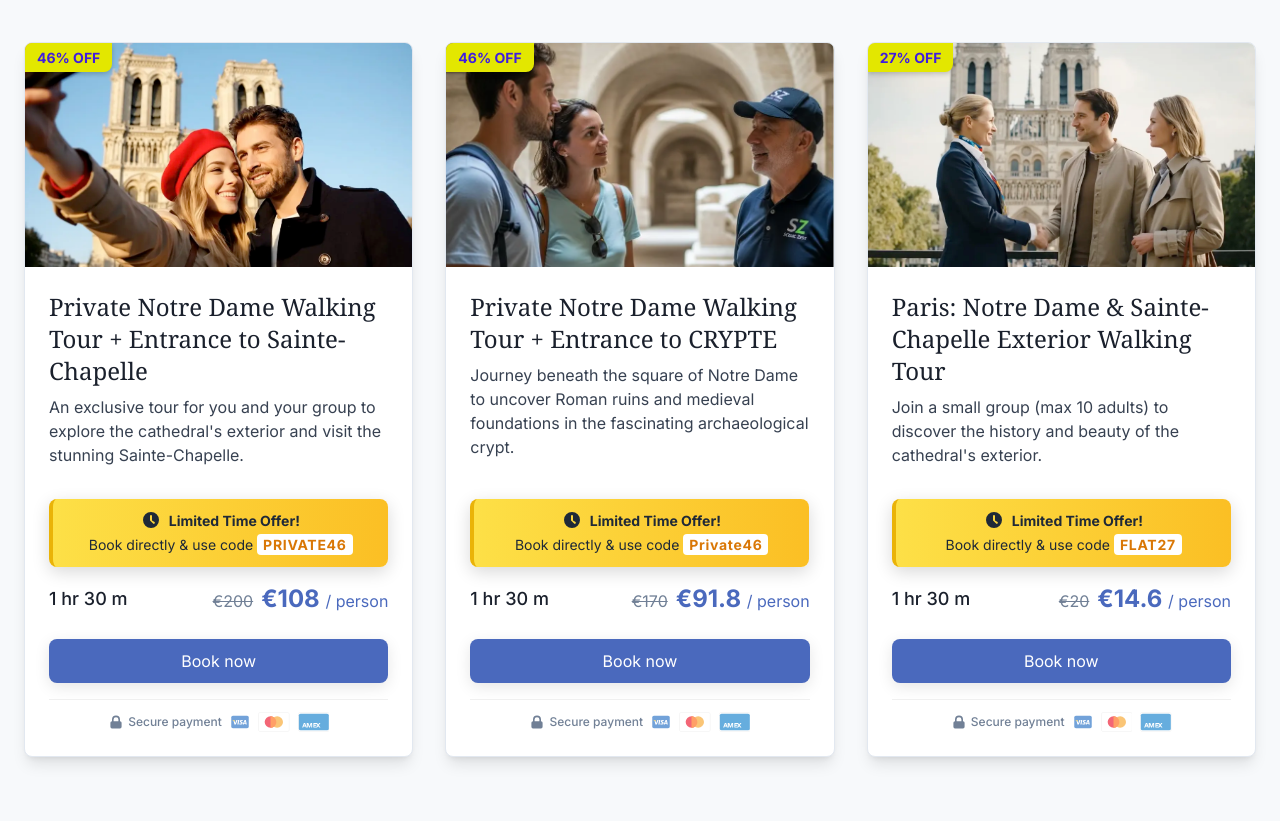
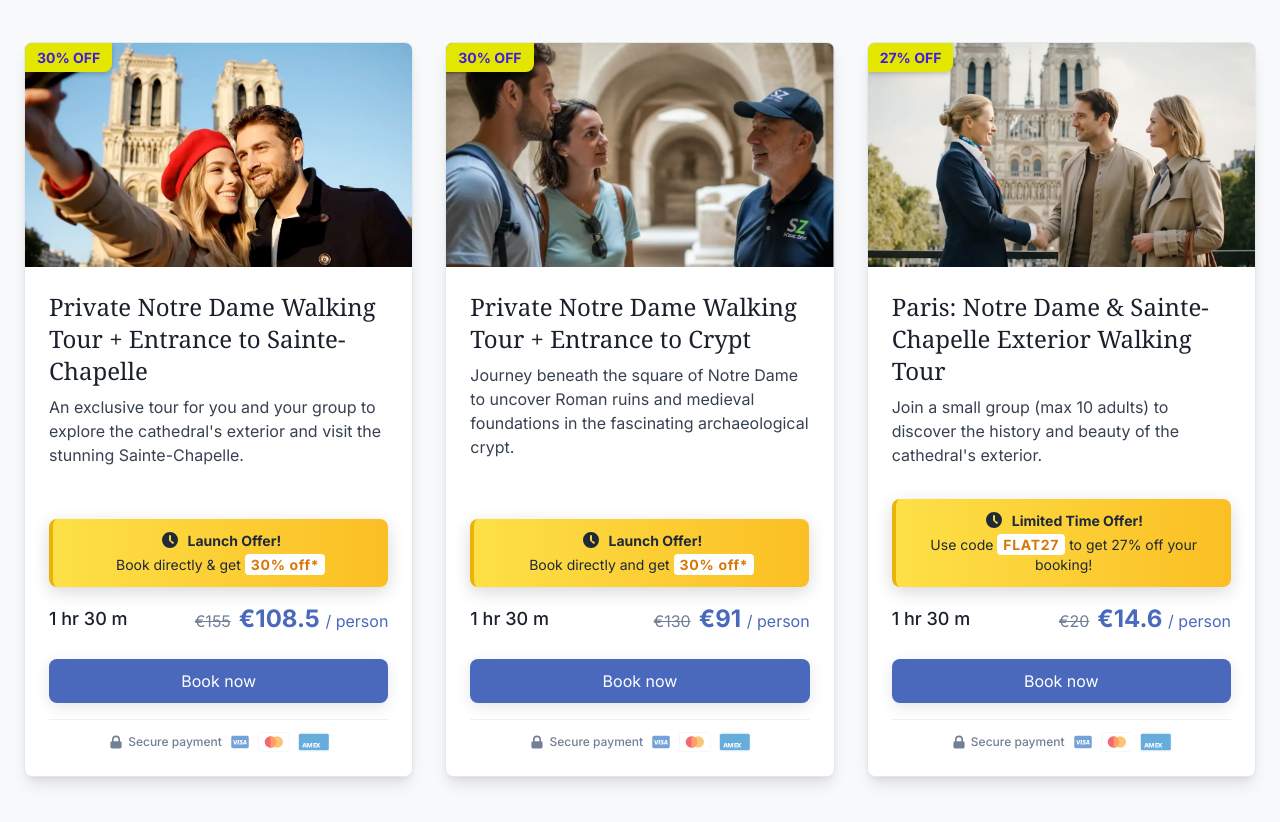
Before and after one commit to ShabrezNoorani/guidedtour, a plain HTML site: page index.html in a window 1280 px wide. Shown: the part 742-1564 px from the top of the page. Drawn offline with nearby package versions, Linux system fonts and the light colour scheme; a script that the page names is missing.

Commit message:
update 23072025;2027

```diff
--- a/assets/js/main.js
+++ b/assets/js/main.js
@@ -94,6 +94,8 @@ document.addEventListener('DOMContentLoaded', () => {
             private: {
                 title: 'Private Sainte-Chapelle Tour Information & Consent',
                 points: [
+                    '<strong>* Promotion</strong> only applies to selected days and times. Please check the booking page for availability.',
+                    '<strong>Promo Code</strong> Kindly use promo code at checkout to avail the discount(if applicable).',
                     '<strong>Exclusive Experience:</strong> This is a private walking tour reserved for your group only. The pace is set by you, ensuring a personal and flexible experience.',
                     '<strong>Sainte-Chapelle Entry:</strong> Your tour includes a pre-booked, timed-entry ticket to Sainte-Chapelle. Your guide will provide a full explanation outside but will not accompany you inside, allowing you to explore its beauty at your own leisure.',
                     '<strong>Walking Requirement:</strong> Participants should be in good health and comfortable walking and standing for the full duration of the tour (approx. 1.5 hours).',
@@ -106,6 +108,8 @@ document.addEventListener('DOMContentLoaded', () => {
             'private-crypt': {
                 title: 'Private Crypt Tour Information & Consent',
                 points: [
+                    '<strong>* Promotion</strong> only applies to selected days and times. Please check the booking page for availability.',
+                    '<strong>Promo Code</strong> Kindly use promo code at checkout to avail the discount(if applicable).',
                     '<strong>Exclusive Experience:</strong> This is a private walking tour reserved for your group only. The pace is set by you, ensuring a personal and flexible experience.',
                     '<strong>Archaeological Crypt Entry:</strong> Your tour includes a pre-booked ticket to the Archaeological Crypt beneath the Notre Dame square. Your guide will explain its history from the outside before you enter to explore at your own pace.',
                     '<strong>Walking Requirement:</strong> Participants should be in good health and comfortable walking and standing for the full duration of the tour (approx. 1.5 hours).',
@@ -118,6 +122,8 @@ document.addEventListener('DOMContentLoaded', () => {
             group: {
                 title: 'Group Tour Information & Consent',
                 points: [
+                '<strong>* Promotion</strong> only applies to selected days and times. Please check the booking page for availability.',
+                '<strong>Promo Code</strong> Kindly use promo code at checkout to avail the discount(if applicable).',
                 '<strong>Small-Group Tour:</strong> This is a walking tour with a small group of up to 10 travelers. Your guide will set a moderate and comfortable pace for everyone.',
                 '<strong>Health & Fitness:</strong> Participants should be in good health and able to walk and stand for the full 1.5-hour duration of the tour.',
                 '<strong>Direct Booking Discount:</strong> The promotional price is available exclusively for bookings made on our website using the advertised promo code at checkout.',
--- a/index.html
+++ b/index.html
@@ -233,8 +233,8 @@
             <div class="container mx-auto px-6">
                 <h2 class="text-3xl md:text-4xl font-serif text-center mb-12">Our Guided Tours</h2>
                 <div class="grid md:grid-cols-2 lg:grid-cols-3 gap-8">
-                    <div class="card rounded-lg overflow-hidden shadow-lg tour-card relative" data-original-price="200"
-                        data-discount-euros="92">
+                    <div class="card rounded-lg overflow-hidden shadow-lg tour-card relative" data-original-price="155"
+                        data-discount-euros="46.50">
                         <div class="discount-banner hidden"></div>
                         <img src="assets/img/private.webp"
                             onerror="this.onerror=null;this.src='https://placehold.co/600x400/a0522d/FFFFFF?text=Private+NC+SC';"
@@ -254,10 +254,10 @@
                                                 d="M10 18a8 8 0 100-16 8 8 0 000 16zm1-12a1 1 0 10-2 0v4a1 1 0 00.293.707l2.828 2.829a1 1 0 101.414-1.414L11 10.586V6z"
                                                 clip-rule="evenodd" />
                                         </svg>
-                                        <strong>Limited Time Offer!</strong>
+                                        <strong>Launch Offer!</strong>
                                     </p>
-                                    <p class="text-center text-sm mt-1">Book directly & use code <strong
-                                            class="bg-white px-1.5 py-0.5 rounded text-amber-600 tracking-wider">PRIVATE46</strong>
+                                    <p class="text-center text-sm mt-1">Book directly & get <strong
+                                            class="bg-white px-1.5 py-0.5 rounded text-amber-600 tracking-wider">30% off*</strong>
                                     </p>
                                 </div>
                             </div>
@@ -331,8 +331,8 @@
                         </div>
                     </div>
 
-                    <div class="card rounded-lg overflow-hidden shadow-lg tour-card relative" data-original-price="170"
-                        data-discount-euros="78.20">
+                    <div class="card rounded-lg overflow-hidden shadow-lg tour-card relative" data-original-price="130"
+                        data-discount-euros="39">
                         <div class="discount-banner hidden"></div>
                         <img src="assets/img/crypt.webp"
                             onerror="this.onerror=null;this.src='https://placehold.co/600x400/a0522d/FFFFFF?text=Tour+Image';"
@@ -340,7 +340,7 @@
                         <div class="p-6 card-content">
                             <div class="card-body flex flex-col">
                                 <h3 class="text-2xl font-serif mb-2">Private Notre Dame Walking Tour + Entrance to
-                                    CRYPTE</h3>
+                                    Crypt</h3>
                                 <p class="text-gray-700 mb-4 flex-grow">Journey beneath the square of Notre Dame to
                                     uncover Roman ruins and medieval foundations in the fascinating archaeological
                                     crypt.</p>
@@ -353,17 +353,17 @@
                                                 d="M10 18a8 8 0 100-16 8 8 0 000 16zm1-12a1 1 0 10-2 0v4a1 1 0 00.293.707l2.828 2.829a1 1 0 101.414-1.414L11 10.586V6z"
                                                 clip-rule="evenodd" />
                                         </svg>
-                                        <strong>Limited Time Offer!</strong>
+                                        <strong>Launch Offer!</strong>
                                     </p>
-                                    <p class="text-center text-sm mt-1">Book directly & use code <strong
-                                            class="bg-white px-1.5 py-0.5 rounded text-amber-600 tracking-wider">Private46</strong>
+                                    <p class="text-center text-sm mt-1">Book directly and get  <strong
+                                            class="bg-white px-1.5 py-0.5 rounded text-amber-600 tracking-wider">30% off*</strong>
                                     </p>
                                 </div>
                             </div>
                             <div class="flex justify-between items-center mb-6 mt-auto">
                                 <span class="text-lg font-medium">1 hr 30 m</span>
                                 <div class="price-display text-right">
-                                    <span class="text-2xl font-bold text-[#4a69bd]">€170 <span
+                                    <span class="text-2xl font-bold text-[#4a69bd]">€130 <span
                                             class="text-base font-normal">/ person</span></span>
                                 </div>
                             </div>
@@ -456,8 +456,8 @@
                                         </svg>
                                         <strong>Limited Time Offer!</strong>
                                     </p>
-                                    <p class="text-center text-sm mt-1">Book directly & use code <strong
-                                            class="bg-white px-1.5 py-0.5 rounded text-amber-600 tracking-wider">FLAT27</strong>
+                                    <p class="text-center text-sm mt-1">Use code <strong
+                                            class="bg-white px-1.5 py-0.5 rounded text-amber-600 tracking-wider">FLAT27</strong> to get 27% off your booking!</p>
                                     </p>
                                 </div>
                             </div>
@@ -1048,9 +1048,7 @@
                 <p>By booking this tour, you acknowledge and agree to the following terms:</p>
                 <ul id="modal-points" class="list-disc list-inside space-y-2">
                 </ul>
-                <p class="font-bold mt-4">Thank you for your understanding. We can't wait to show you the magic of
-                    Notre
-                    Dame!</p>
+                <p class="font-bold mt-4">Thank you for your understanding!</p>
             </div>
             <div class="mt-6 flex justify-end space-x-4">
                 <button
```
